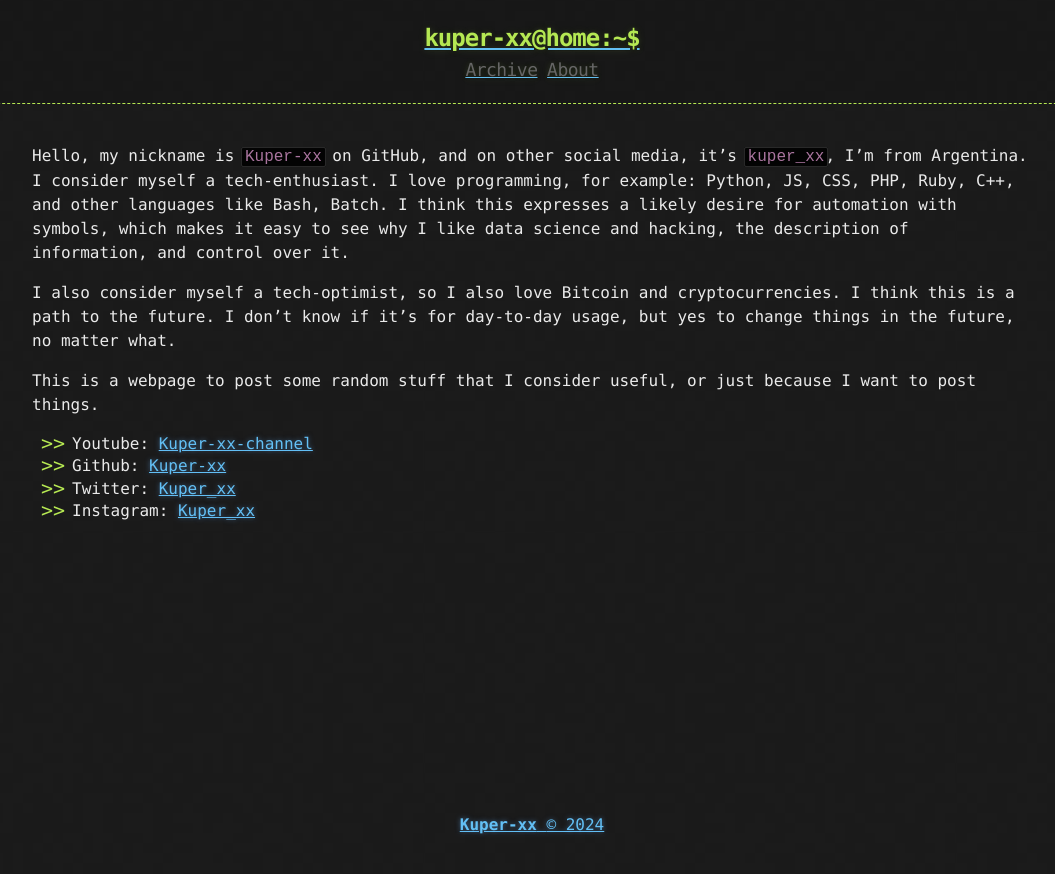
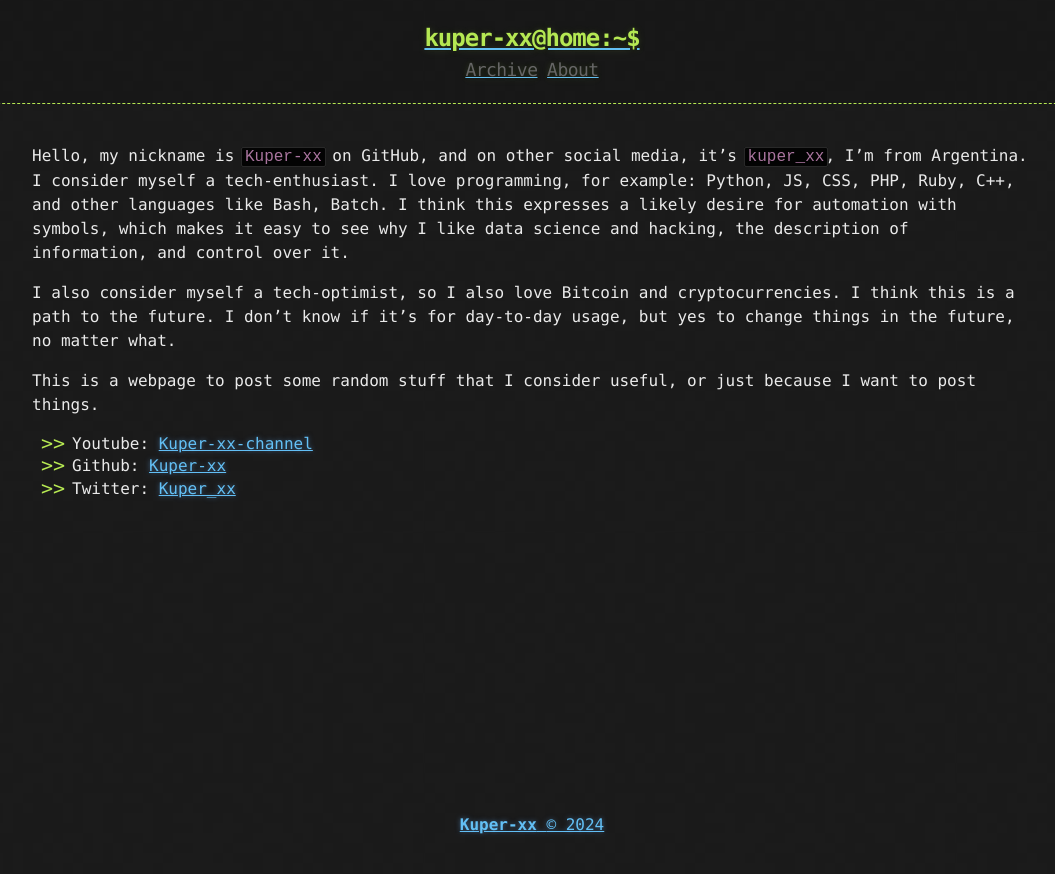
Before and after one commit to Kuper-xx/kuper-xx.github.io, a Jekyll site: the page built from about.md, in a window 1280 px wide. Shown: the top 874 px of the page, without its empty margins (108-1163 px from the left). Built offline with Jekyll 4.4.1, drawn with Linux system fonts in a browser that asks for light colours.

Commit message:
modifing

```diff
--- a/about.md
+++ b/about.md
@@ -12,4 +12,3 @@ This is a webpage to post some random stuff that I consider useful, or just beca
 * Youtube: [Kuper-xx-channel](https://www.youtube.com/@Kuper-xx-channel)
 * Github: [Kuper-xx](https://github.com/kuper-xx)
 * Twitter: [Kuper_xx](https://x.com/kuper_xx)
-* Instagram: [Kuper_xx](https://instagram.com/kuper_xx)
```
